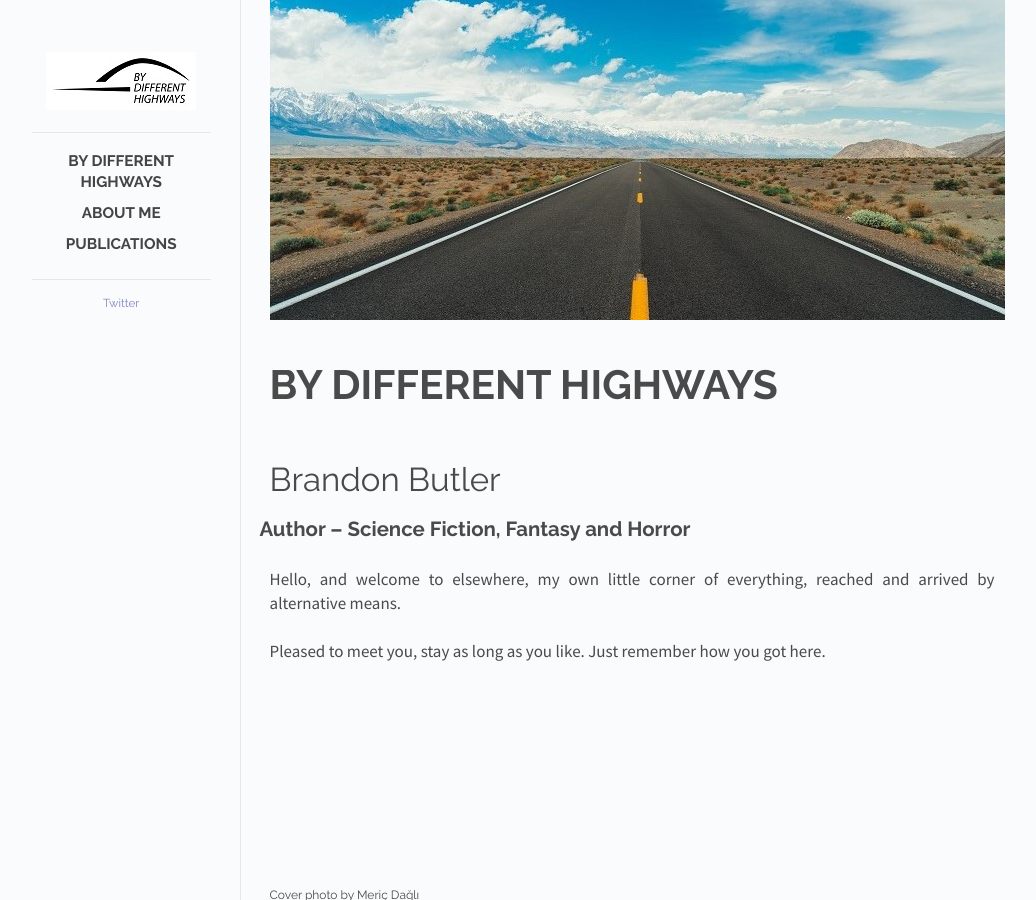
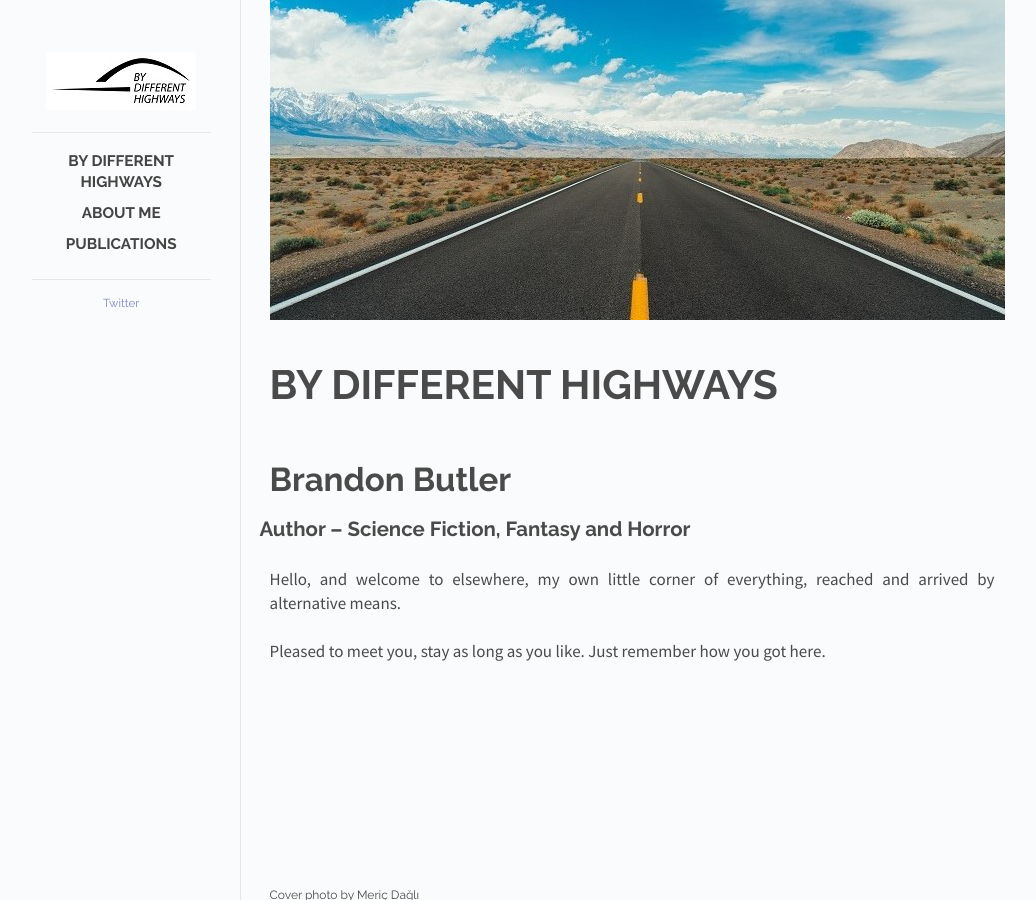
Before and after one commit to Butler-Brand/Butler-Brand.github.io, a Jekyll site: the page built from _posts/2019-12-31-home-post.md, in a window 1280 px wide. Shown: the whole page, without its empty margins (118-1154 px from the left). Built offline with Jekyll 4.4.1, drawn with Linux system fonts in a browser that asks for light colours; Markdown is read by kramdown in place of the engine named in the settings.

Commit message:
Update 2019-12-31-home-post.md

```diff
--- a/_posts/2019-12-31-home-post.md
+++ b/_posts/2019-12-31-home-post.md
@@ -8,7 +8,7 @@ order: 1
 ---
 
 <br />
-<div style="font-size:33px">Brandon Butler</div>
+<div style="font-size:33px"><strong>Brandon Butler</strong></div>
 
 ## Author -- Science Fiction, Fantasy and Horror
 
```
